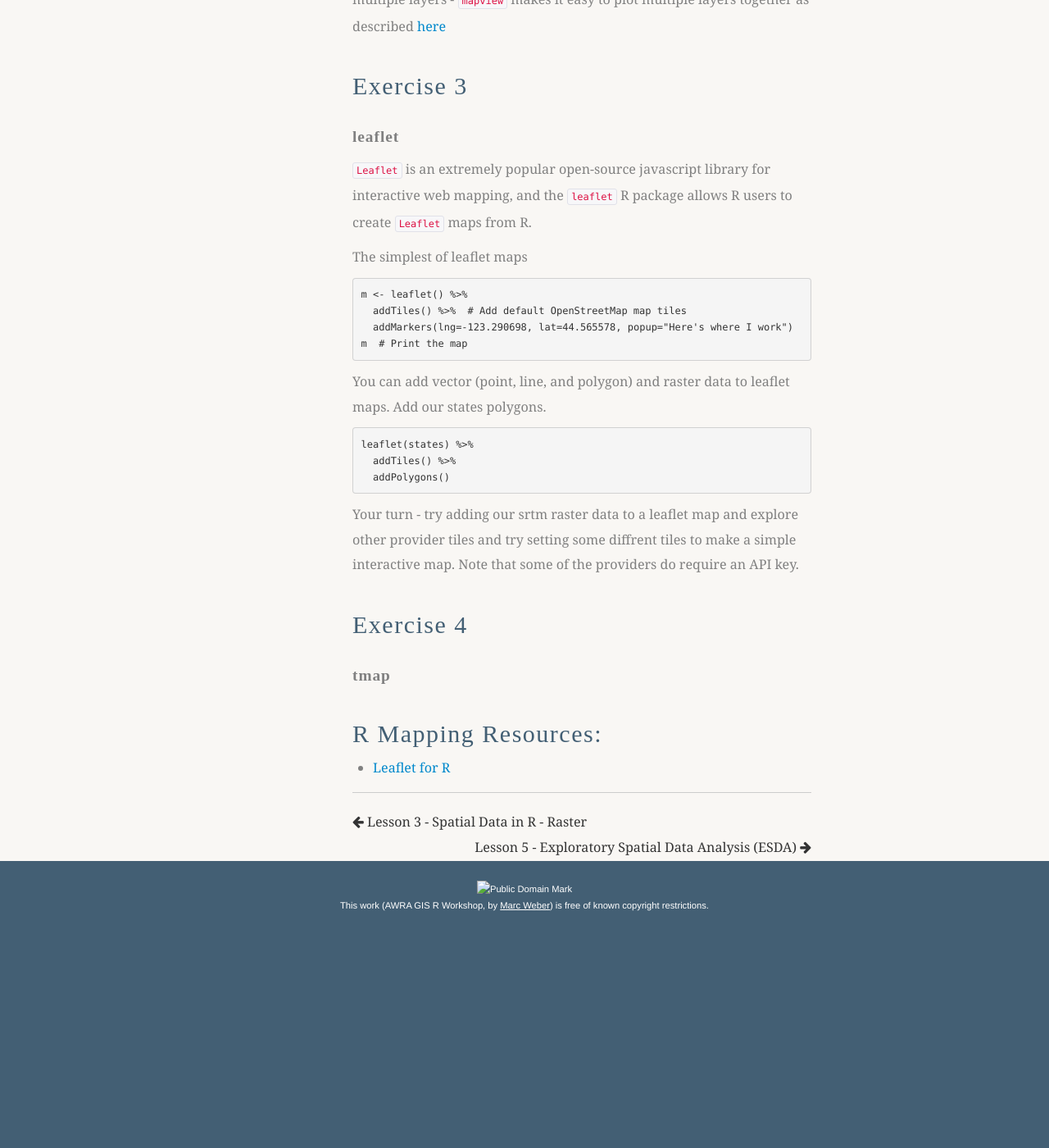
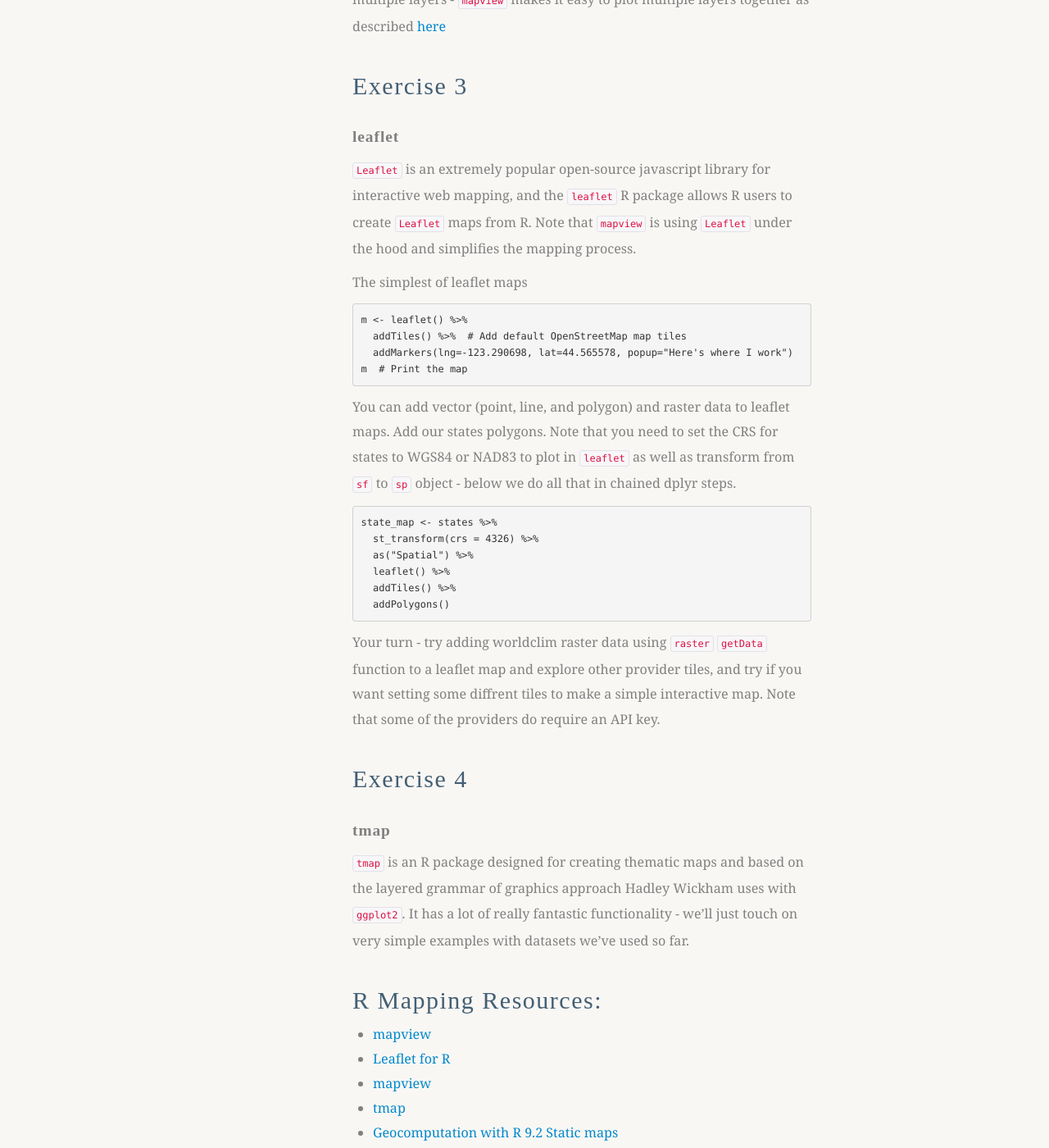
Before and after one commit to mhweber/AWRA_GIS_R_Workshop, a Jekyll site: the page built from _posts/2018-04-22-07-Quick-maps-in-R.md, in a window 1280 px wide and 1400 px high, scrolled down 3094 px. Shown: the whole window at 82% size. Built offline with Jekyll 4.4.1, drawn with Linux system fonts in a browser that asks for light colours; nearby versions of some CDN libraries; some web fonts are replaced; library files that are not in the unit come from our copies; before the commit the page ends 4240 px from its top, so only the background shows below that.

Commit message:
updated mapping and refs in spots

````diff
--- a/_posts/2018-04-22-07-Quick-maps-in-R.md
+++ b/_posts/2018-04-22-07-Quick-maps-in-R.md
@@ -33,9 +33,9 @@ library(sf)
 library(USAboundaries)
 library(rbokeh)
 states <- us_states()
-states <-states %>%
-  filter(!name %in% c('Alaska','Hawaii', 'Puerto Rico')) %>%
-  mutate(perc_water = log10((awater)/(awater + aland) *100))
+states <- states %>%
+  dplyr::filter(!name %in% c('Alaska','Hawaii', 'Puerto Rico')) %>%
+  dplyr::mutate(perc_water = log10((awater)/(awater + aland)) *100)
 
 states <- st_transform(states, 5070)
 # plot, ggplot
@@ -70,7 +70,7 @@ Spend some time playing with parameters in mapview - examine the interactive plo
 
 ## Exercise 3
 ### leaflet
-`Leaflet` is an extremely popular open-source javascript library for interactive web mapping, and the `leaflet` R package allows R users to create `Leaflet` maps from R.
+`Leaflet` is an extremely popular open-source javascript library for interactive web mapping, and the `leaflet` R package allows R users to create `Leaflet` maps from R. Note that `mapview` is using `Leaflet` under the hood and simplifies the mapping process.
 
 The simplest of leaflet maps
 ```r
@@ -80,17 +80,22 @@ m <- leaflet() %>%
 m  # Print the map
 ```
 
-You can add vector (point, line, and polygon) and raster data to leaflet maps.  Add our states polygons.
+You can add vector (point, line, and polygon) and raster data to leaflet maps.  Add our states polygons. Note that you need to set the CRS for states to WGS84 or NAD83 to plot in `leaflet` as well as transform from `sf` to `sp` object - below we do all that in chained dplyr steps.
 ```r
-leaflet(states) %>%
+state_map <- states %>%
+  st_transform(crs = 4326) %>%
+  as("Spatial") %>%
+  leaflet() %>%
   addTiles() %>%
   addPolygons()
 ```
 
-Your turn - try adding our srtm raster data to a leaflet map and explore other provider tiles and try setting some diffrent tiles to make a simple interactive map. Note that some of the providers do require an API key.
+Your turn - try adding worldclim raster data using `raster` `getData` function to a leaflet map and explore other provider tiles, and try if you want setting some diffrent tiles to make a simple interactive map. Note that some of the providers do require an API key.
 
 ## Exercise 4
 ### tmap
+`tmap` is an R package designed for creating thematic maps and based on the layered grammar of graphics approach Hadley Wickham uses with `ggplot2`.  It has a lot of really fantastic functionality - we'll just touch on very simple examples with datasets we've used so far.
+
 
 
 
@@ -98,4 +103,12 @@ Your turn - try adding our srtm raster data to a leaflet map and explore other p
 
 ## R Mapping Resources<a name="#R-Mapping-Resources"></a>:
 
+- [mapview](https://r-spatial.github.io/mapview/)
+
 - [Leaflet for R](https://rstudio.github.io/leaflet/)
+
+- [mapview](https://r-spatial.github.io/mapview/)
+
+- [tmap](https://github.com/mtennekes/tmap)
+
+- [Geocomputation with R 9.2 Static maps](https://github.com/mtennekes/tmap)
````
Also changed, not shown: _posts/2018-04-22-04-Spatial-Data-In-R-sp.md (+1 -1 lines), _posts/2018-04-22-05-Spatial-Data-In-R-sf.md (+3 -1 lines), 1 other file.
